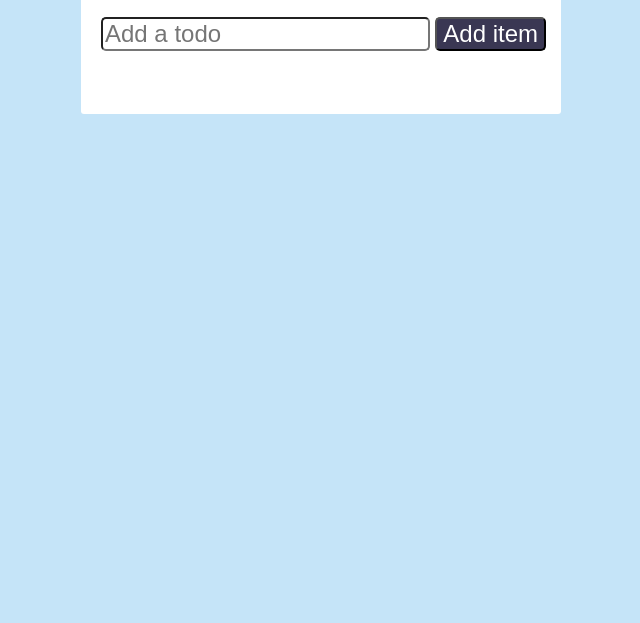
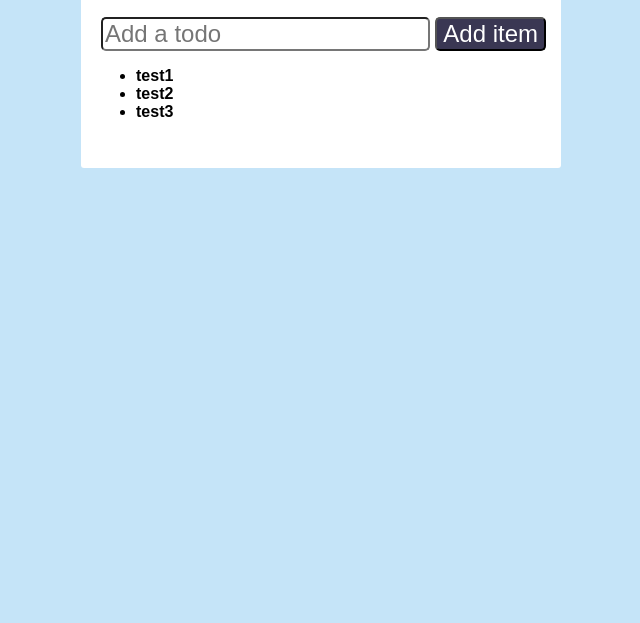
Before and after one commit to derotto54/todo_app, a plain HTML site: page index.html in a window 1280 px wide. Shown: the part 177-800 px from the top of the page, without its empty margins (319-959 px from the left). Drawn offline with Linux system fonts and the light colour scheme.

Commit message:
add todos to DOM

```diff
--- a/script.js
+++ b/script.js
@@ -3,6 +3,21 @@ let newTodoForm = document.getElementById('new-todo-form')
 let newTodoInput = document.getElementById('new-todo')
 let todoList = document.getElementById('todo-list')
 var todos = ['test1', 'test2', 'test3']
+
+
+// loop through array
+for (var i = 0; i < todos.length; i++ ) {
+    var addLi = document.createElement('li')
+    addLi.innerText = todos[i]
+    todoList.appendChild(addLi)
+
+}
+    //create html for DOM
+    //add values
+    //append into DOM
+
+
+
 
 // listen to add item button
 function addTodo(event) {
@@ -15,7 +30,6 @@ function addTodo(event) {
 }
 newTodoForm.addEventListener('submit',addTodo)
 
-//for (var i = 0, )
 
 // Count the number of todos
 
--- a/style.css
+++ b/style.css
@@ -8,7 +8,6 @@ body {
     font-size: var(--fontSize);
     font-family: Arial, Helvetica, sans-serif;
 }
-
 
 .container {
     background: var(--light);
@@ -22,8 +21,6 @@ body {
 h1 {
     text-align: center;
 }
-
-
 
 #new-todo-form {
     display: flex;
@@ -44,3 +41,8 @@ input[type="submit"] {
     color: var(--light);
     cursor: pointer;
 }
+
+ul {
+    font-size: medium;
+    text-align: left;
+}
```
